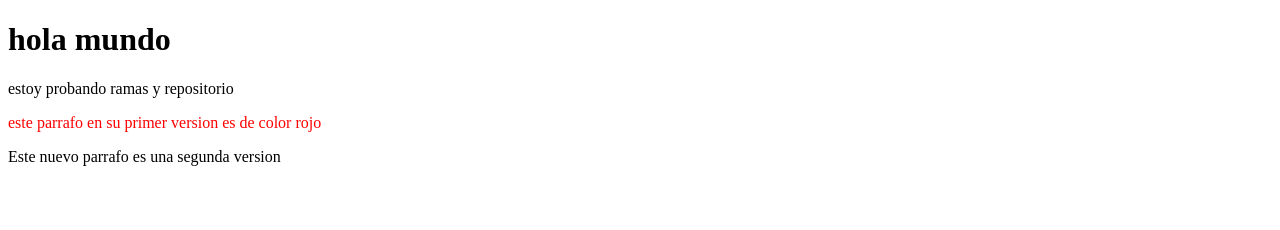
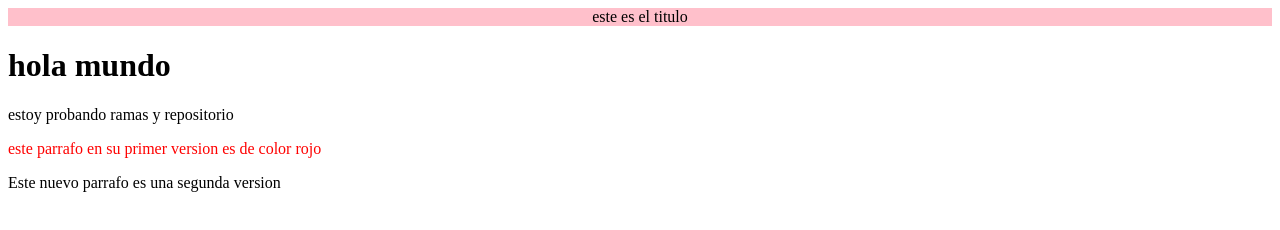
Before and after one commit to linapizarro/TPlanner_Pizarro, a plain HTML site: page index.html in a window 1280 px wide. Drawn offline with Linux system fonts and the light colour scheme.

Commit message:
Se agregó titulo

```diff
--- a/index.css
+++ b/index.css
@@ -1,3 +1,9 @@
 .rojo {
   color: red;
 }
+.header {
+  display: flex;
+  justify-content: center;
+  padding: 15 px;
+  background-color: pink;
+}
--- a/index.html
+++ b/index.html
@@ -8,6 +8,7 @@
     <title>Document</title>
   </head>
   <body>
+    <header class="header">este es el titulo</header>
     <h1>hola mundo</h1>
     <p>estoy probando ramas y repositorio</p>
     <p class="rojo">este parrafo en su primer version es de color rojo</p>
```
